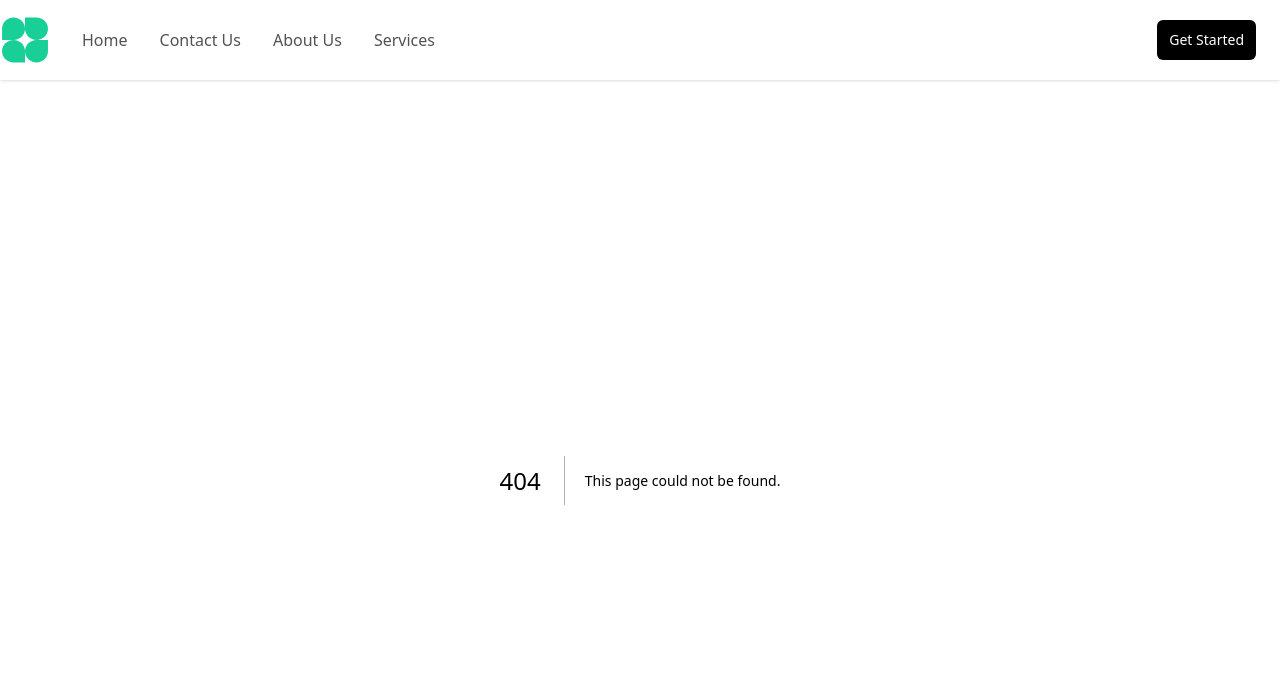
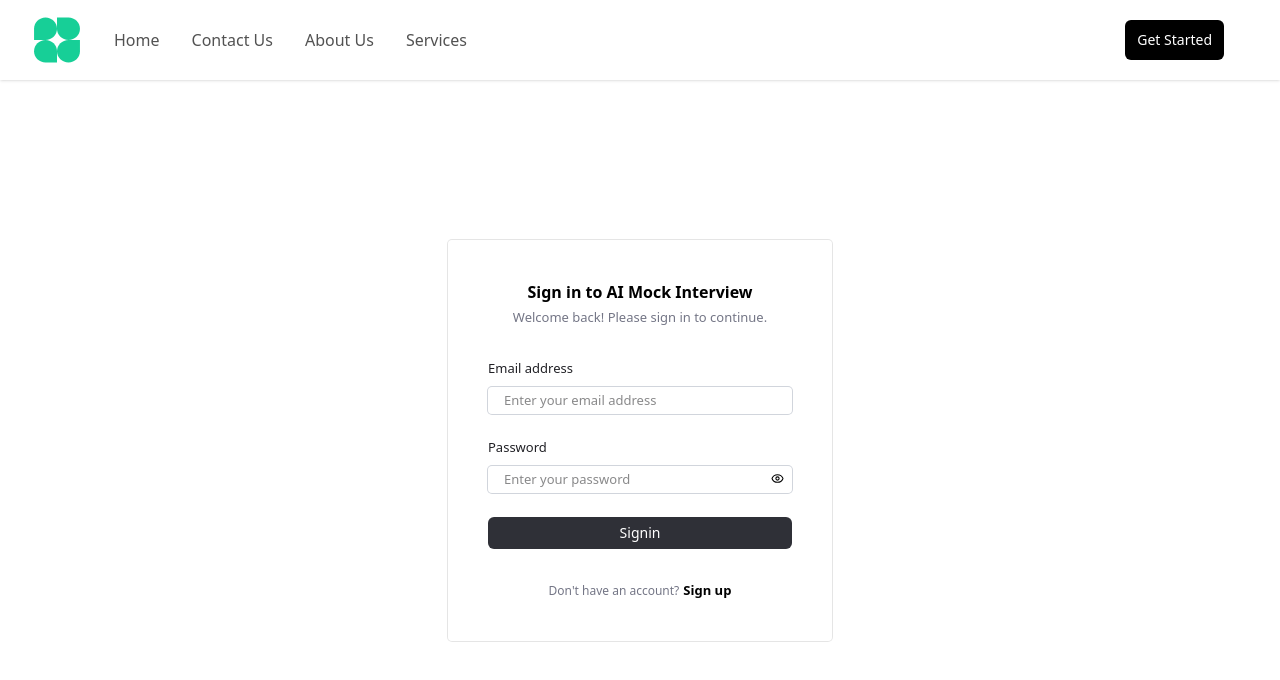
Before and after one commit to Hari-Naik/ai-mock-interview-app, a Next.js app: page /sign-in in a window 1280 px wide. Before the commit this address had no page. Shown: the top 680 px of the page. Built offline with nearby package versions, Linux system fonts and the light colour scheme.

Commit message:
add sign-up and sign-in page

```diff
--- /dev/null
+++ b/src/app/sign-in/page.tsx
@@ -0,0 +1,36 @@
+import AuthHeading from "@/components/auth/auth-heading";
+import AuthInput from "@/components/auth/auth-input";
+import SubmitButton from "@/components/auth/submit-button";
+import AuthFooter from "@/components/auth/auth-footer";
+
+const SignIn = () => {
+  return (
+    <main className="w-full h-[calc(100vh-80px)] flex items-center justify-center px-4">
+      <div className="w-full h-fit max-w-sm bg-whiteshadow-[0px_0px_10px_rgba(0,0,0,0.1)] ring ring-[rgba(0,0,0,0.1)] p-10 rounded flex flex-col gap-8">
+        <AuthHeading
+          heading="Sign in to AI Mock Interview"
+          subHeading="Welcome back! Please sign in to continue."
+        />
+
+        <form className="flex flex-col gap-6">
+          <AuthInput
+            type="email"
+            label="Email address"
+            placeholder="Enter your email address"
+          />
+          <AuthInput
+            type="password"
+            label="Password"
+            placeholder="Enter your password"
+          />
+
+          <SubmitButton text="Signin" />
+        </form>
+
+        <AuthFooter isSigninPage />
+      </div>
+    </main>
+  );
+};
+
+export default SignIn;
--- /dev/null
+++ b/src/app/sign-up/page.tsx
@@ -0,0 +1,37 @@
+import AuthFooter from "@/components/auth/auth-footer";
+import AuthHeading from "@/components/auth/auth-heading";
+import AuthInput from "@/components/auth/auth-input";
+import SubmitButton from "@/components/auth/submit-button";
+
+
+const SignUp = () => {
+  return (
+    <main className="w-full h-[calc(100vh-80px)] flex items-center justify-center px-4">
+      <div className="w-full h-fit max-w-sm bg-whiteshadow-[0px_0px_10px_rgba(0,0,0,0.1)] ring ring-[rgba(0,0,0,0.1)] p-10 rounded flex flex-col gap-8">
+        <AuthHeading
+          heading="Create your account"
+          subHeading="Welcome! Please fill in the details to get started."
+        />
+
+        <form className="flex flex-col gap-6">
+          <AuthInput
+            type="email"
+            label="Email address"
+            placeholder="Enter your email address"
+          />
+          <AuthInput
+            type="password"
+            label="Password"
+            placeholder="Enter your password"
+          />
+
+          <SubmitButton text="Signup" />
+        </form>
+
+        <AuthFooter />
+      </div>
+    </main>
+  );
+};
+
+export default SignUp;
--- /dev/null
+++ b/src/components/auth/auth-footer.tsx
@@ -0,0 +1,22 @@
+import Link from "next/link";
+
+interface AuthFooterProps {
+  isSigninPage?: boolean;
+}
+
+const AuthFooter = ({ isSigninPage }: AuthFooterProps) => {
+  return (
+    <div className="w-full flex items-center justify-center gap-1">
+      <span className="text-[12px] text-[#747686]">
+        {isSigninPage ? "Don't have an account?" : "Already have an account?"}
+      </span>
+      <Link
+        href={isSigninPage ? "/sign-up" : "/sign-in"}
+        className="text-[13px] font-semibold hover:underline">
+        {isSigninPage ? "Sign up" : "Sign in"}
+      </Link>
+    </div>
+  );
+};
+
+export default AuthFooter;
--- /dev/null
+++ b/src/components/auth/auth-heading.tsx
@@ -0,0 +1,17 @@
+import React from "react";
+
+interface AuthHeadingProps {
+  heading: string;
+  subHeading: string;
+}
+
+const AuthHeading = ({ heading, subHeading }: AuthHeadingProps) => {
+  return (
+    <div className="flex flex-col items-center justify-center gap-1">
+      <h1 className="text-base font-bold">{heading}</h1>
+      <p className="text-[13px] text-[#747686]">{subHeading}</p>
+    </div>
+  );
+};
+
+export default AuthHeading;
--- /dev/null
+++ b/src/components/auth/auth-input.tsx
@@ -0,0 +1,52 @@
+"use client";
+import { Eye, EyeOff } from "lucide-react";
+import React, { useState } from "react";
+
+interface AuthInputProps {
+  type: string;
+  label: string;
+  placeholder: string;
+}
+
+function getInputType(type: string, showPassword: boolean): string {
+  if (type === "password") {
+    return showPassword ? "text" : "password";
+  }
+  return type;
+}
+
+const AuthInput = ({ type, label, placeholder }: AuthInputProps) => {
+  const [showPassword, setShowPassword] = useState<boolean>(false);
+
+  const toggleShowPassword = () => {
+    setShowPassword(!showPassword);
+  };
+
+  const inputType = getInputType(type, showPassword);
+
+  return (
+    <div className="relative flex flex-col gap-2">
+      <label htmlFor={type} className="text-[13px] text-[#212126] font-medium">
+        {label}
+      </label>
+      <input
+        type={inputType}
+        name={type}
+        id={type}
+        placeholder={placeholder}
+        className="px-4 py-1 ring ring-gray-300 rounded focus:shadow-[0px_0px_10px_rgba(0,0,0,0.1)] outline-none text-[13px] text-[#131316]"
+      />
+      {type === "password" && (
+        <button
+          type="button"
+          aria-label={showPassword ? "Hide password" : "Show password"}
+          onClick={toggleShowPassword}
+          className="absolute bottom-2 right-2 cursor-pointer">
+          {showPassword ? <EyeOff size={13} /> : <Eye size={13} />}
+        </button>
+      )}
+    </div>
+  );
+};
+
+export default AuthInput;
--- /dev/null
+++ b/src/components/auth/submit-button.tsx
@@ -0,0 +1,17 @@
+import React from "react";
+
+interface SubmitButtonProps {
+  text: string;
+}
+
+const SubmitButton = ({ text }: SubmitButtonProps) => {
+  return (
+    <button
+      type="submit"
+      className="py-[6px] rounded-[6px] bg-[#2F3037] hover:bg-[#3b3c45] transition duration-200 text-white text-sm cursor-pointer">
+      {text}
+    </button>
+  );
+};
+
+export default SubmitButton;
--- a/src/components/header/index.tsx
+++ b/src/components/header/index.tsx
@@ -5,7 +5,7 @@ import MenuContainer from "./menu";
 
 const Header = () => {
   return (
-    <header className="w-full h-[80px] flex items-center shadow-sm">
+    <header className="w-full h-[80px] flex items-center shadow-sm px-4 py-4 md:px-8">
       <div className="container mx-auto flex items-center justify-between">
         <div className="flex items-center gap-6 md:gap-8">
           <Logo />
```
